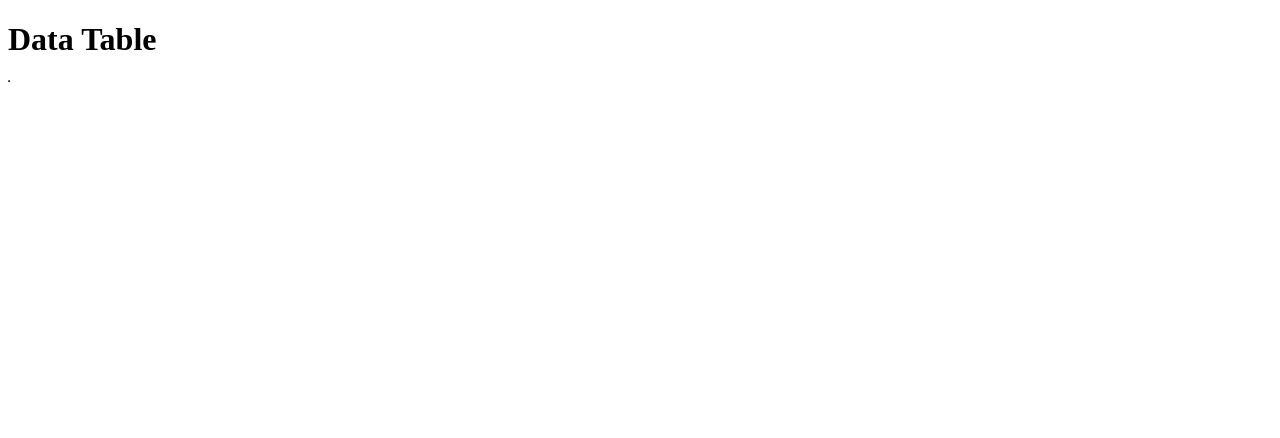
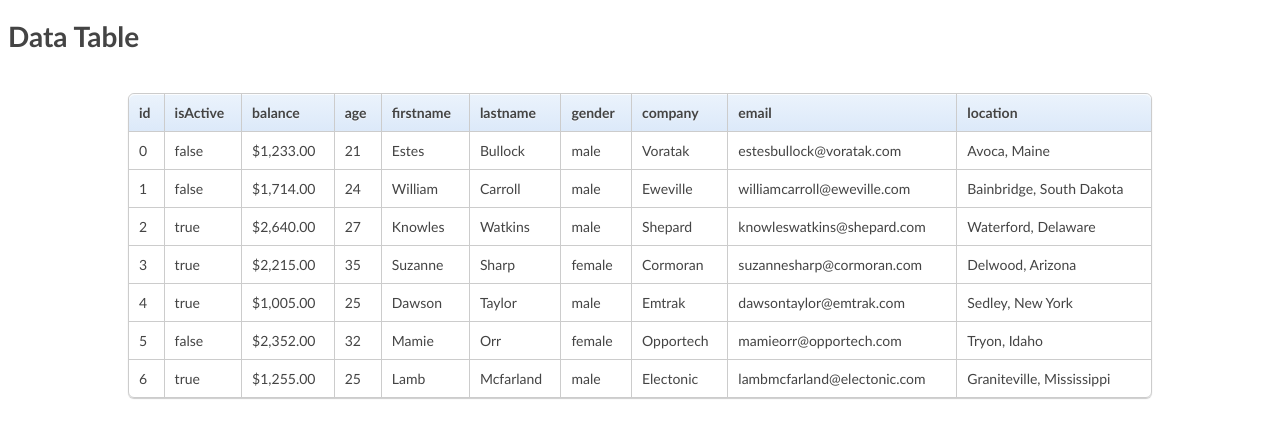
Before and after one commit to Gerst20051/JavaScript, a plain HTML site: page datatable/index.html in a window 1280 px wide. Drawn offline with nearby package versions, Linux system fonts and the light colour scheme.

Commit message:
added css table styling

```diff
--- a/datatable/datatable.js
+++ b/datatable/datatable.js
@@ -97,30 +97,29 @@ DataTable.prototype.parseData = function(){
 };
 
 DataTable.prototype.makeTable = function(){
-	var data, table, header, body;
+	var data, i, ii, il, row, key, table, header, body;
 
-	if (this.isSort) {
+	if (!this.isSort) {
 		data = this.data;
 	} else {
 		data = this.sortedData;
 	}
 
-	table = "<table id=\"crunchbase\" border=\"1\">";
+	table = "<table id=\"crunchbase\">";
 	header = "<thead><tr>";
 
-	for (var i = 0; i < data.length; i++) {
-		var row = data[i];
-		for (var ii = 0; ii < data.length; ii++) {
-			header += "<th>" + row[ii] + "</th>";
-		}
+	for (i = 0, il = this.headers.length; i < il; i++) {
+		header += "<th>" + this.headers[i] + "</th>";
 	}
 
 	header += "</tr></thead>";
 	body = "<tbody>";
 
-	for (var i = 0; i < data.length; i++) {
+	for (i = 0; i < data.length; i++) {
 		body += "<tr>";
-		body += "<td>" + i + "</td>";
+		for (key in data[i]) {
+			body += "<td>" + data[i][key] + "</td>";
+		}
 		body += "</tr>";
 	}
 
--- a/datatable/index.html
+++ b/datatable/index.html
@@ -2,6 +2,99 @@
 <title>Data Table</title>
 <script src="http://code.jquery.com/jquery-2.0.3.min.js"></script>
 <script src="datatable.js"></script>
+<style>
+body {
+color:#444;
+font-family:'trebuchet MS', 'Lucida sans', Arial;
+font-size:14px;
+}
+
+#datatable {
+margin:40px auto;
+width:1024px;
+}
+
+#datatable table {
+border:solid #ccc 1px;
+*border-collapse:collapse; /* IE7 and lower */
+-moz-border-radius:6px;
+-webkit-border-radius:6px;
+border-radius:6px;
+border-spacing:0;
+-webkit-box-shadow:0 1px 1px #ccc;
+-moz-box-shadow:0 1px 1px #ccc;
+box-shadow:0 1px 1px #ccc;
+width:100%;
+}
+
+#datatable table tr:hover {
+background:#fbf8e9;
+-o-transition:all 0.1s ease-in-out;
+-webkit-transition:all 0.1s ease-in-out;
+-moz-transition:all 0.1s ease-in-out;
+-ms-transition:all 0.1s ease-in-out;
+transition:all 0.1s ease-in-out;
+}
+
+#datatable table td,
+#datatable table th {
+border-left:1px solid #ccc;
+border-top:1px solid #ccc;
+padding:10px;
+text-align:left;
+}
+
+#datatable table th {
+background-color:#dce9f9;
+background-image:-webkit-gradient(linear, left top, left bottom, from(#ebf3fc), to(#dce9f9));
+background-image:-webkit-linear-gradient(top, #ebf3fc, #dce9f9);
+background-image:   -moz-linear-gradient(top, #ebf3fc, #dce9f9);
+background-image:    -ms-linear-gradient(top, #ebf3fc, #dce9f9);
+background-image:     -o-linear-gradient(top, #ebf3fc, #dce9f9);
+background-image:        linear-gradient(top, #ebf3fc, #dce9f9);
+border-top:none;
+-webkit-box-shadow:0 1px 0 rgba(255,255,255,.8) inset;
+-moz-box-shadow:0 1px 0 rgba(255,255,255,.8) inset;
+box-shadow:0 1px 0 rgba(255,255,255,.8) inset;
+cursor:pointer;
+text-shadow:0 1px 0 rgba(255,255,255,.5);
+}
+
+#datatable table td:first-child,
+#datatable table th:first-child {
+border-left:none;
+}
+
+#datatable table th:first-child {
+-moz-border-radius:6px 0 0 0;
+-webkit-border-radius:6px 0 0 0;
+border-radius:6px 0 0 0;
+}
+
+#datatable table th:last-child {
+-moz-border-radius:0 6px 0 0;
+-webkit-border-radius:0 6px 0 0;
+border-radius:0 6px 0 0;
+}
+
+#datatable table th:only-child {
+-moz-border-radius:6px 6px 0 0;
+-webkit-border-radius:6px 6px 0 0;
+border-radius:6px 6px 0 0;
+}
+
+#datatable table tr:last-child td:first-child {
+-moz-border-radius:0 0 0 6px;
+-webkit-border-radius:0 0 0 6px;
+border-radius:0 0 0 6px;
+}
+
+#datatable table tr:last-child td:last-child {
+-moz-border-radius:0 0 6px 0;
+-webkit-border-radius:0 0 6px 0;
+border-radius:0 0 6px 0;
+}
+</style>
 </head>
 <body>
 <h1>Data Table</h1>
@@ -105,7 +198,7 @@ datatable.setPrimers({
 	},
 	"location": function(a){
 		return a.toUpperCase();
-	}
+}
 });
 */
 </script>
```
